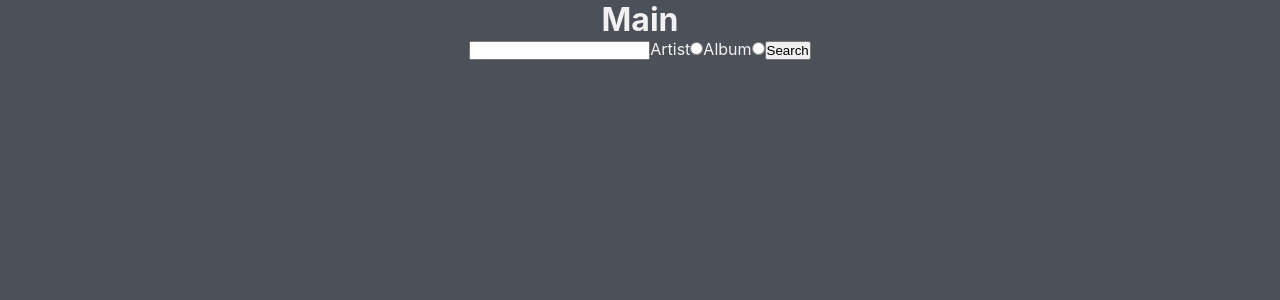
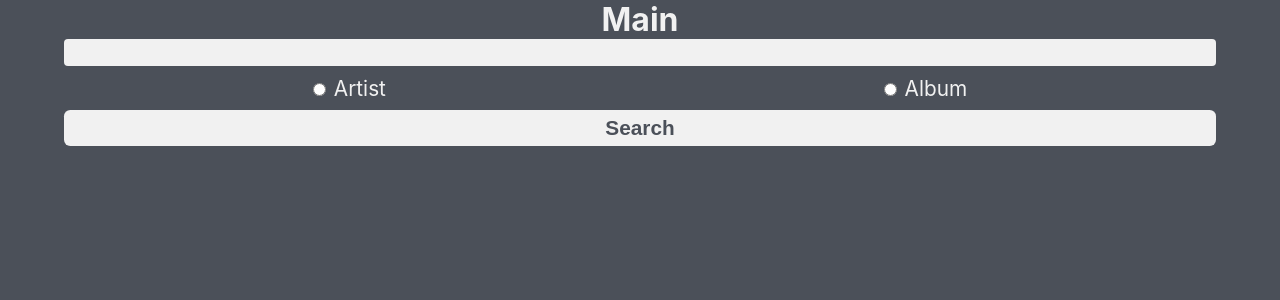
Before and after one commit to leo606/MusicBucket, a React (Create React App) app: page / in a window 1280 px wide. Shown: the top 300 px of the page. Built offline with nearby package versions, Linux system fonts and the light colour scheme.

Commit message:
SearchForm Styled

```diff
--- a/src/components/SearchForm/SearchForm.jsx
+++ b/src/components/SearchForm/SearchForm.jsx
@@ -1,6 +1,7 @@
 import React, { useState } from 'react';
 import { useDispatch } from 'react-redux';
 import { addSearchQuery, cleanSearchData, loadingSearchData } from '../../redux/actions';
+import StyledSearchForm from './SearchForm.styled';
 
 export default function SearchForm() {
   const [queryIn, setQueryIn] = useState('');
@@ -22,7 +23,7 @@ export default function SearchForm() {
   }
 
   return (
-    <form action="">
+    <StyledSearchForm>
       <input
         type="text"
         name="queryIn"
@@ -30,8 +31,8 @@ export default function SearchForm() {
         id="search-input"
         onChange={handleChangeText}
       />
+      <div>
         <label htmlFor="artist-radio">
-        Artist
           <input
             type="radio"
             name="entitieRadio"
@@ -39,9 +40,9 @@ export default function SearchForm() {
             value="artist"
             onChange={handleChangeRadio}
           />
+          Artist
         </label>
         <label htmlFor="album-radio">
-        Album
           <input
             type="radio"
             name="entitieRadio"
@@ -49,8 +50,10 @@ export default function SearchForm() {
             value="release-group"
             onChange={handleChangeRadio}
           />
+          Album
         </label>
+      </div>
       <input type="button" value="Search" onClick={handleClickSearch} />
-    </form>
+    </StyledSearchForm>
   );
 }
--- /dev/null
+++ b/src/components/SearchForm/SearchForm.styled.jsx
@@ -0,0 +1,36 @@
+import styled from 'styled-components';
+
+const StyledSearchForm = styled.form`
+  display: flex;
+  flex-direction: column;
+  width: 90%;
+
+  input {
+    background-color: ${({ theme }) => theme.foreground};
+    color: ${({ theme }) => theme.background};
+    padding: 6px;
+    border: none;
+    border-radius: .3em;
+  }
+
+  input[type=button] {
+    font-weight: 600;
+    font-size: 1.3em;
+  }
+
+  input[type=radio] {
+    margin-right: 0.6em;
+  }
+
+  div {
+    margin: 0.6em 0;
+    display: flex;
+    justify-content: space-around;
+  }
+
+  label {
+    font-size: 1.3em;
+  }
+`;
+
+export default StyledSearchForm;
```
Lines whose indentation alone changed are shown as unchanged.
